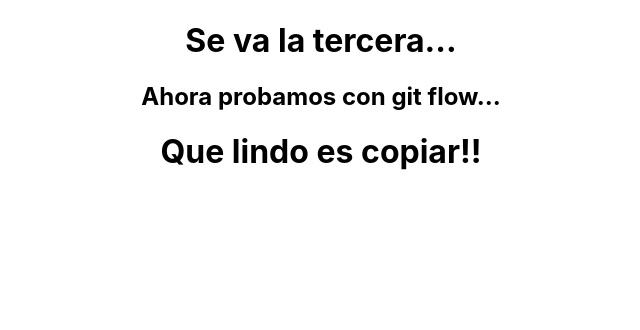
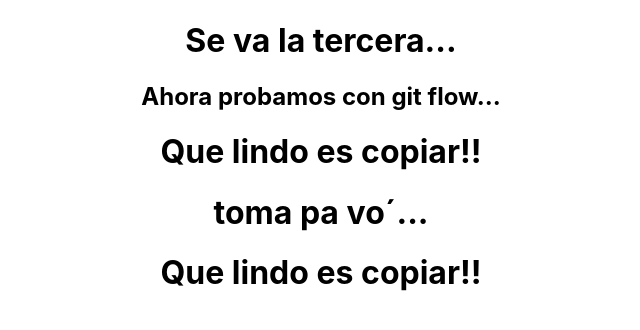
Before and after one commit to Antonela89/reactv3-gitflow, a React (Create React App) app: page / in a window 1280 px wide. Shown: the top 330 px of the page, without its empty margins (319-959 px from the left). Built offline with nearby package versions, Linux system fonts and the light colour scheme.

Commit message:
mira anto

```diff
--- a/src/App.js
+++ b/src/App.js
@@ -1,10 +1,12 @@
 import './App.css';
 import Api from './componentes/Api.jsx'
+import Api2 from './componentes/Api2.jsx'
 
 function App() {
   return (
     <div className="App">
       <Api/>
+      <Api2/>
     </div>
   );
 }
--- /dev/null
+++ b/src/componentes/Api2.jsx
@@ -0,0 +1,10 @@
+const Api2 = () => {
+    return (
+        <div>
+            <h1>toma pa vo´...</h1>
+            <h1>Que lindo es copiar!!</h1>
+        </div>
+    )
+}
+
+export default Api2
```
